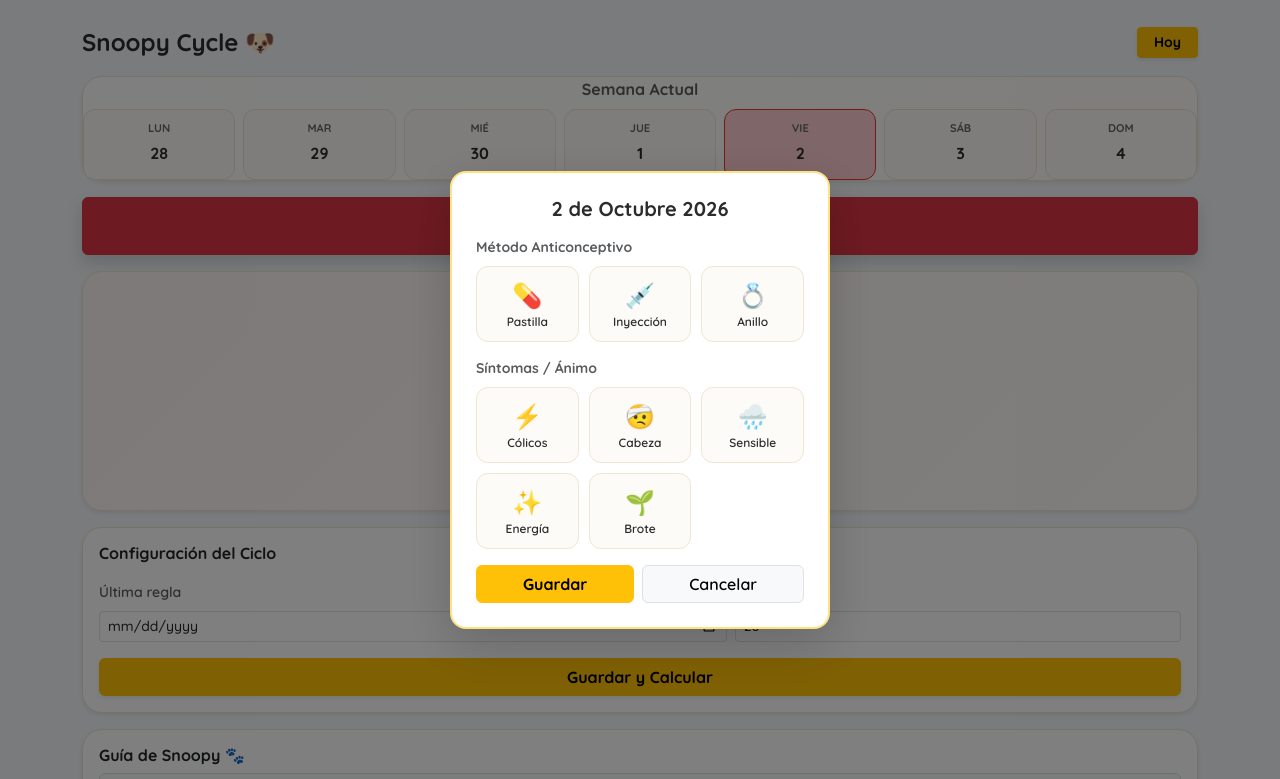
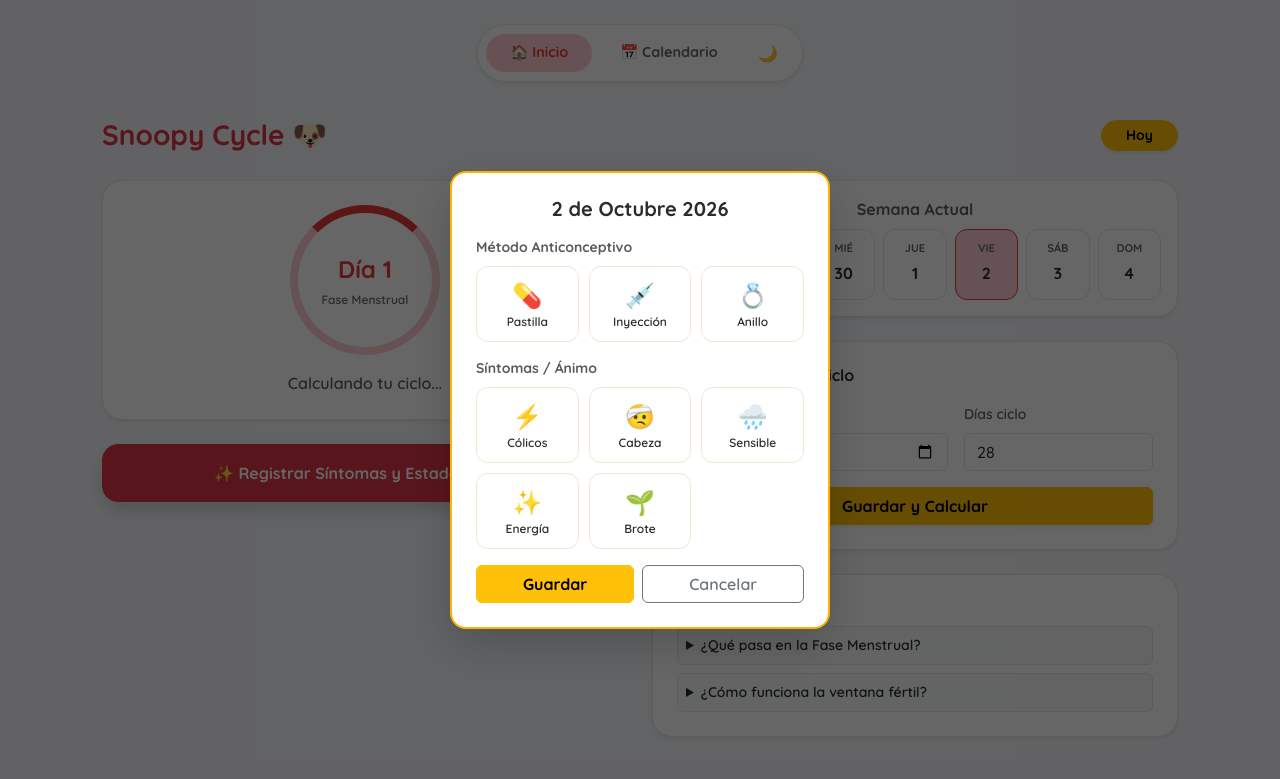
Before and after one commit to bjndiazespinoza-blip/Snoopy-Case, a plain HTML site: page index.html in a window 1280 px wide. Both pictures are taken after a click on the button "✨ Registrar Síntomas y Estado de hoy". Shown: the top 779 px of the page. Drawn offline with nearby package versions, Linux system fonts and the light colour scheme.

Commit message:
Add files via upload

```diff
--- a/index.html
+++ b/index.html
@@ -13,34 +13,42 @@
 </head>
 <body class="bg-snoopy-app">
 
-    <!-- CONTENEDOR PRINCIPAL FLUIDO (Responsivo PC y Móvil) -->
-    <div class="container py-3 py-md-4 max-w-app">
-        <div class="app-container">
+    <!-- CONTENEDOR PRINCIPAL FLUIDO -->
+    <div class="container py-4 main-app-wrapper">
+        <div class="app-container mx-auto">
+
+            <!-- BARRA DE NAVEGACIÓN (Arriba en PC, Abajo fija en Celular) -->
+            <nav class="app-nav-bar shadow-sm p-2 rounded-pill mx-auto mb-4 d-flex align-items-center justify-content-between">
+                <div class="d-flex gap-1 flex-grow-1">
+                    <button class="nav-item-btn active border-0 bg-transparent px-3 py-2 rounded-pill fw-bold" data-target="homeView">
+                        🏠 Inicio
+                    </button>
+                    <button class="nav-item-btn border-0 bg-transparent px-3 py-2 rounded-pill fw-bold" data-target="calendarView">
+                        📅 Calendario
+                    </button>
+                </div>
+                <!-- Botón de Modo Oscuro / Claro -->
+                <button id="themeToggleBtn" class="theme-toggle-btn border-0 bg-transparent px-3 py-2 rounded-pill fw-bold" title="Cambiar modo claro/oscuro">
+                    🌙
+                </button>
+            </nav>
 
             <!-- VISTA PRINCIPAL (INICIO) -->
             <div id="homeView" class="view active-view">
 
                 <!-- Header -->
-                <div class="d-flex justify-content-between align-items-center mb-3">
-                    <span class="app-title fs-4 fw-bold">Snoopy Cycle 🐶</span>
-                    <button class="btn btn-warning btn-sm fw-bold px-3 shadow-sm" id="goToTodayBtn">Hoy</button>
+                <div class="d-flex justify-content-between align-items-center mb-4">
+                    <span class="app-title fs-3 fw-bold text-danger">Snoopy Cycle 🐶</span>
+                    <button class="btn btn-warning btn-sm fw-bold px-4 shadow-sm rounded-pill" id="goToTodayBtn">Hoy</button>
                 </div>
 
-                <!-- BARRA SEMANAL DINÁMICA -->
-                <div class="card weekly-bar-card shadow-sm border-0 mb-3">
-                    <div class="weekly-header text-muted fw-bold text-center mb-2">Semana Actual</div>
-                    <div class="week-days-container" id="weekDaysContainer">
-                        <!-- Inyectado por JavaScript -->
-                    </div>
-                </div>
+                <!-- EN PC SE ORGANIZA EN DOS COLUMNAS, EN MÓVIL EN UNA SOLA -->
+                <div class="row g-4">
 
-                <!-- BOTÓN RÁPIDO PARA REGISTRAR SÍNTOMAS -->
-                <button class="btn btn-danger w-100 fw-bold py-3 mb-3 shadow symptom-quick-btn" id="openSymptomModalBtn">
-                    ✨ Registrar Síntomas y Estado de hoy
-                </button>
-
+                    <!-- Columna Izquierda: Resumen y Ciclo -->
+                    <div class="col-12 col-lg-6">
                         <!-- Tarjeta del Ciclo Actual -->
-                <div class="card cycle-hero-card shadow-sm border-0 mb-3 text-center p-4">
+                        <div class="card cycle-hero-card shadow-sm border-0 mb-4 text-center p-4">
                             <div class="cycle-ring-container d-flex justify-content-center mb-3">
                                 <div class="cycle-ring">
                                     <span class="day-number" id="currentDayNumber">Día 1</span>
@@ -50,24 +58,40 @@
                             <p class="prediction-text text-muted fw-semibold mb-0" id="predictionText">Calculando tu ciclo...</p>
                         </div>
 
+                        <!-- BOTÓN RÁPIDO PARA REGISTRAR SÍNTOMAS -->
+                        <button class="btn btn-danger w-100 fw-bold py-3 mb-4 shadow symptom-quick-btn rounded-4" id="openSymptomModalBtn">
+                            ✨ Registrar Síntomas y Estado de hoy
+                        </button>
+                    </div>
+
+                    <!-- Columna Derecha: Barra Semanal, Configuración y Consejos -->
+                    <div class="col-12 col-lg-6">
+                        <!-- BARRA SEMANAL DINÁMICA -->
+                        <div class="card weekly-bar-card shadow-sm border-0 mb-4 p-3">
+                            <div class="weekly-header text-muted fw-bold text-center mb-2">Semana Actual</div>
+                            <div class="week-days-container" id="weekDaysContainer">
+                                <!-- Inyectado por JavaScript -->
+                            </div>
+                        </div>
+
                         <!-- Configuración del Ciclo -->
-                <div class="card config-card shadow-sm border-0 mb-3 p-3">
+                        <div class="card config-card shadow-sm border-0 mb-4 p-4">
                             <h3 class="fs-6 fw-bold mb-3">Configuración del Ciclo</h3>
-                    <div class="row g-2 mb-3">
+                            <div class="row g-3 mb-3">
                                 <div class="col-7">
                                     <label for="startDate" class="form-label small fw-semibold text-muted">Última regla</label>
-                            <input type="date" id="startDate" class="form-control form-control-sm">
+                                    <input type="date" id="startDate" class="form-control">
                                 </div>
                                 <div class="col-5">
                                     <label for="cycleLength" class="form-label small fw-semibold text-muted">Días ciclo</label>
-                            <input type="number" id="cycleLength" value="28" min="20" max="45" class="form-control form-control-sm">
+                                    <input type="number" id="cycleLength" value="28" min="20" max="45" class="form-control">
                                 </div>
                             </div>
                             <button id="calculateBtn" class="btn btn-warning w-100 fw-bold shadow-sm">Guardar y Calcular</button>
                         </div>
 
                         <!-- Detalles y Consejos de Snoopy -->
-                <div class="card info-card shadow-sm border-0 mb-3 p-3" id="detailsSection" style="display: none;">
+                        <div class="card info-card shadow-sm border-0 mb-4 p-4" id="detailsSection" style="display: none;">
                             <h3 class="fs-6 fw-bold mb-2">Información del Ciclo</h3>
                             <div class="d-flex justify-content-between small text-muted mb-2">
                                 <span>Próximo periodo:</span>
@@ -83,14 +107,14 @@
                         </div>
 
                         <!-- Guía rápida / Trivias -->
-                <div class="card trivia-card shadow-sm border-0 mb-4 p-3">
+                        <div class="card trivia-card shadow-sm border-0 mb-4 p-4">
                             <h3 class="fs-6 fw-bold mb-2">Guía de Snoopy 🐾</h3>
                             <div class="accordion accordion-flush" id="snoopyAccordion">
-                        <details class="faq-item p-2 mb-2 rounded bg-light border">
+                                <details class="faq-item p-2 mb-2 rounded border">
                                     <summary class="fw-semibold small">¿Qué pasa en la Fase Menstrual?</summary>
                                     <p class="small text-muted mt-2 mb-0">Es el inicio de tu ciclo. Snoopy recomienda descanso, una mantita abrigada y chocolates para consentirte.</p>
                                 </details>
-                        <details class="faq-item p-2 rounded bg-light border">
+                                <details class="faq-item p-2 rounded border">
                                     <summary class="fw-semibold small">¿Cómo funciona la ventana fértil?</summary>
                                     <p class="small text-muted mt-2 mb-0">Son los días aproximados de mayor energía y vitalidad según tu ovulación. ¡Ideal para pasear con Woodstock!</p>
                                 </details>
@@ -98,25 +122,30 @@
                         </div>
                     </div>
 
-            <!-- VISTA CALENDARIO -->
-            <div id="calendarView" class="view">
-                <div class="d-flex justify-content-between align-items-center mb-3">
-                    <span class="app-title fs-4 fw-bold">Calendario de Ciclo 📅</span>
-                </div>
-
-                <div class="d-flex justify-content-between align-items-center mb-3">
-                    <div class="d-flex gap-2">
-                        <select id="monthSelect" class="form-select form-select-sm fw-semibold"></select>
-                        <select id="yearSelect" class="form-select form-select-sm fw-semibold"></select>
-                    </div>
-                    <div class="btn-group shadow-sm" role="group">
-                        <button class="btn btn-outline-secondary btn-sm px-3 fw-bold" id="prevMonthBtn">&lt;</button>
-                        <button class="btn btn-outline-secondary btn-sm px-3 fw-bold" id="nextMonthBtn">&gt;</button>
                 </div>
             </div>
 
-                <div class="card shadow-sm border-0 p-3 mb-3">
-                    <div class="weekdays-grid text-muted fw-bold small text-center mb-2">
+            <!-- VISTA CALENDARIO -->
+            <div id="calendarView" class="view">
+                <div class="d-flex justify-content-between align-items-center mb-4">
+                    <span class="app-title fs-3 fw-bold text-danger">Calendario de Ciclo 📅</span>
+                </div>
+
+                <div class="row justify-content-center">
+                    <div class="col-12 col-lg-8">
+                        <div class="d-flex justify-content-between align-items-center mb-3">
+                            <div class="d-flex gap-2">
+                                <select id="monthSelect" class="form-select fw-semibold"></select>
+                                <select id="yearSelect" class="form-select fw-semibold"></select>
+                            </div>
+                            <div class="btn-group shadow-sm" role="group">
+                                <button class="btn btn-outline-secondary px-4 fw-bold" id="prevMonthBtn">&lt;</button>
+                                <button class="btn btn-outline-secondary px-4 fw-bold" id="nextMonthBtn">&gt;</button>
+                            </div>
+                        </div>
+
+                        <div class="card shadow-sm border-0 p-4 mb-3">
+                            <div class="weekdays-grid text-muted fw-bold small text-center mb-3">
                                 <span>Lun</span><span>Mar</span><span>Mié</span><span>Jue</span><span>Vie</span><span>Sáb</span><span>Dom</span>
                             </div>
                             <div class="calendar-grid" id="calendarGrid">
@@ -124,30 +153,20 @@
                             </div>
                         </div>
 
-                <div class="calendar-legend d-flex justify-content-around small text-muted p-2 rounded shadow-sm bg-white border mb-4">
-                    <div class="legend-item d-flex align-items-center gap-1"><span class="dot period-dot"></span> Periodo</div>
-                    <div class="legend-item d-flex align-items-center gap-1">💊 Método</div>
-                    <div class="legend-item d-flex align-items-center gap-1">✨ Síntoma</div>
+                        <div class="calendar-legend d-flex justify-content-around small text-muted p-3 rounded shadow-sm border mb-4">
+                            <div class="legend-item d-flex align-items-center gap-2"><span class="dot period-dot"></span> Periodo</div>
+                            <div class="legend-item d-flex align-items-center gap-2">💊 Método</div>
+                            <div class="legend-item d-flex align-items-center gap-2">✨ Síntoma</div>
+                        </div>
+                    </div>
                 </div>
             </div>
 
         </div>
 
-        <!-- BARRA DE NAVEGACIÓN INFERIOR (Responsiva fija flotante tipo App) -->
-        <nav class="bottom-nav shadow-lg">
-            <button class="nav-item active border-0 bg-transparent" data-target="homeView">
-                <span class="nav-icon fs-5">🏠</span>
-                <span class="nav-label">Inicio</span>
-            </button>
-            <button class="nav-item border-0 bg-transparent" data-target="calendarView">
-                <span class="nav-icon fs-5">📅</span>
-                <span class="nav-label">Calendario</span>
-            </button>
-        </nav>
-
         <!-- MODAL EMERGENTE CON GRILLAS DE ICONOS -->
         <div class="modal-overlay" id="dayModal" style="display: none;">
-            <div class="modal-card shadow-lg bg-white p-4 rounded-4">
+            <div class="modal-card shadow-lg p-4 rounded-4">
                 <h3 id="modalDateTitle" class="fs-5 fw-bold text-center mb-3">Registro del Día</h3>
 
                 <!-- Sección Método Anticonceptivo en Grilla -->
@@ -194,7 +213,7 @@
 
                 <div class="modal-buttons d-flex gap-2">
                     <button class="modal-btn-save btn btn-warning fw-bold flex-grow-1" id="saveModalBtn">Guardar</button>
-                    <button class="modal-btn-cancel btn btn-light fw-semibold flex-grow-1 border" id="closeModalBtn">Cancelar</button>
+                    <button class="modal-btn-cancel btn btn-outline-secondary fw-semibold flex-grow-1" id="closeModalBtn">Cancelar</button>
                 </div>
             </div>
         </div>
--- a/style.css
+++ b/style.css
@@ -2,19 +2,42 @@
     --primary-color: #e53935;
     --primary-light: #ffcdd2;
     --accent-color: #ffb300;
-    --bg-color: #fdfbf7;
+    --body-bg: #f5f7fa;
     --card-bg: #ffffff;
     --text-main: #2c2c2c;
     --text-muted: #666666;
     --border-color: #f0e6d2;
+    --nav-bg: rgba(255, 255, 255, 0.95);
+    --input-bg: #ffffff;
+    --input-text: #2c2c2c;
+    --tip-bg: #fff8e1;
+    --faq-bg: #f8f9fa;
+}
+
+/* MODO OSCURO */
+body.dark-mode {
+    --primary-color: #ff6b6b;
+    --primary-light: #4a2020;
+    --accent-color: #ffd54f;
+    --body-bg: #121212;
+    --card-bg: #1e1e1e;
+    --text-main: #f3f4f6;
+    --text-muted: #9ca3af;
+    --border-color: #2d2d2d;
+    --nav-bg: rgba(30, 30, 30, 0.95);
+    --input-bg: #2a2a2a;
+    --input-text: #f3f4f6;
+    --tip-bg: #2c2516;
+    --faq-bg: #252525;
 }
 
 body.bg-snoopy-app {
-    background-color: #f5f7fa;
+    background-color: var(--body-bg);
     font-family: 'Quicksand', sans-serif;
     color: var(--text-main);
     min-height: 100vh;
-    padding-bottom: 70px; /* Espacio extra abajo en móviles para que la barra fija no tape contenido */
+    padding-bottom: 70px;
+    transition: background-color 0.3s, color 0.3s;
 }
 
 .main-app-wrapper {
@@ -30,30 +53,36 @@ body.bg-snoopy-app {
     display: block;
 }
 
-/* Tarjetas y componentes generales */
+/* Tarjetas */
 .card {
-    background-color: var(--card-bg);
+    background-color: var(--card-bg) !important;
+    color: var(--text-main) !important;
     border-radius: 20px !important;
     border: 1px solid var(--border-color) !important;
+    transition: background-color 0.3s, border-color 0.3s;
 }
 
-/* --- COMPORTAMIENTO ADAPTATIVO DE LA BARRA DE NAVEGACIÓN --- */
+/* Inputs y Selects compatibles con modo oscuro */
+.form-control, .form-select {
+    background-color: var(--input-bg) !important;
+    color: var(--input-text) !important;
+    border-color: var(--border-color) !important;
+}
 
-/* Por defecto (Celulares y pantallas chicas): Barra fija inferior flotante */
+/* Barra de Navegación Adaptativa */
 .app-nav-bar {
     position: fixed;
     bottom: 15px;
     left: 50%;
     transform: translateX(-50%);
     width: 90%;
-    max-width: 320px;
-    display: flex;
-    justify-content: space-around;
+    max-width: 350px;
     z-index: 1000;
     box-shadow: 0 4px 15px rgba(0,0,0,0.15) !important;
     border: 1px solid var(--border-color);
-    background-color: rgba(255, 255, 255, 0.95) !important;
+    background-color: var(--nav-bg) !important;
     backdrop-filter: blur(5px);
+    transition: background-color 0.3s, border-color 0.3s;
 }
 
 .nav-item-btn {
@@ -69,10 +98,20 @@ body.bg-snoopy-app {
     color: var(--primary-color);
 }
 
-/* Para Computadoras y tablets grandes (Pantallas mayores a 992px): Barra arriba centrada */
+.theme-toggle-btn {
+    color: var(--text-main);
+    cursor: pointer;
+    transition: transform 0.2s;
+}
+
+.theme-toggle-btn:hover {
+    transform: scale(1.1);
+}
+
+/* Para Computadoras (Pantallas mayores a 992px): Barra arriba centrada */
 @media (min-width: 992px) {
     body.bg-snoopy-app {
-        padding-bottom: 20px; /* Quitamos el espacio extra inferior de móvil */
+        padding-bottom: 20px;
     }
 
     .app-nav-bar {
@@ -81,19 +120,18 @@ body.bg-snoopy-app {
         width: fit-content !important;
         margin-bottom: 2rem !important;
         box-shadow: var(--bs-box-shadow-sm) !important;
-        background-color: var(--card-bg) !important;
     }
 
     .nav-item-btn {
         flex: unset;
-        padding-left: 2rem !important;
-        padding-right: 2rem !important;
+        padding-left: 1.5rem !important;
+        padding-right: 1.5rem !important;
     }
 }
 
 /* Barra Semanal Dinámica */
 .weekly-bar-card {
-    background: linear-gradient(135deg, #ffffff 0%, #fffdf9 100%) !important;
+    background: var(--card-bg) !important;
 }
 
 .week-days-container {
@@ -103,7 +141,7 @@ body.bg-snoopy-app {
 }
 
 .week-day-item {
-    background: var(--bg-color);
+    background: var(--input-bg);
     border: 1px solid var(--border-color);
     border-radius: 12px;
     padding: 10px 4px;
@@ -135,7 +173,7 @@ body.bg-snoopy-app {
 
 /* Círculo del Ciclo */
 .cycle-hero-card {
-    background: linear-gradient(135deg, #fff5f5 0%, #fffdf9 100%) !important;
+    background: var(--card-bg) !important;
 }
 
 .cycle-ring {
@@ -166,10 +204,16 @@ body.bg-snoopy-app {
 }
 
 .snoopy-tip {
-    background-color: #fff8e1;
-    color: #5d4037;
+    background-color: var(--tip-bg);
+    color: var(--text-main);
     font-size: 0.9rem;
     border-left: 4px solid var(--accent-color);
+}
+
+.faq-item {
+    background-color: var(--faq-bg) !important;
+    border-color: var(--border-color) !important;
+    color: var(--text-main);
 }
 
 /* Calendario */
@@ -186,7 +230,7 @@ body.bg-snoopy-app {
 
 .cal-day {
     aspect-ratio: 1;
-    background: var(--bg-color);
+    background: var(--input-bg);
     border-radius: 12px;
     display: flex;
     flex-direction: column;
@@ -195,13 +239,15 @@ body.bg-snoopy-app {
     position: relative;
     font-size: 0.9rem;
     font-weight: 600;
-    border: 1px solid transparent;
+    border: 1px solid var(--border-color);
     cursor: pointer;
+    color: var(--text-main);
 }
 
 .cal-day.period {
     background-color: var(--primary-light);
     color: var(--primary-color);
+    border-color: var(--primary-color);
 }
 
 .date-num {
@@ -239,7 +285,7 @@ body.bg-snoopy-app {
     left: 0;
     width: 100%;
     height: 100%;
-    background: rgba(0, 0, 0, 0.5);
+    background: rgba(0, 0, 0, 0.6);
     display: flex;
     justify-content: center;
     align-items: center;
@@ -249,7 +295,9 @@ body.bg-snoopy-app {
 .modal-card {
     width: 90%;
     max-width: 380px;
-    border: 2px solid #ffe082 !important;
+    background-color: var(--card-bg) !important;
+    color: var(--text-main) !important;
+    border: 2px solid var(--accent-color) !important;
 }
 
 .icon-grid {
@@ -259,7 +307,7 @@ body.bg-snoopy-app {
 }
 
 .icon-option-btn {
-    background: var(--bg-color);
+    background: var(--input-bg);
     border: 1px solid var(--border-color);
     border-radius: 12px;
     padding: 10px 6px;
```
Also changed, not shown: script.js (+24 -0 lines). Lines whose indentation alone changed are shown as unchanged.
